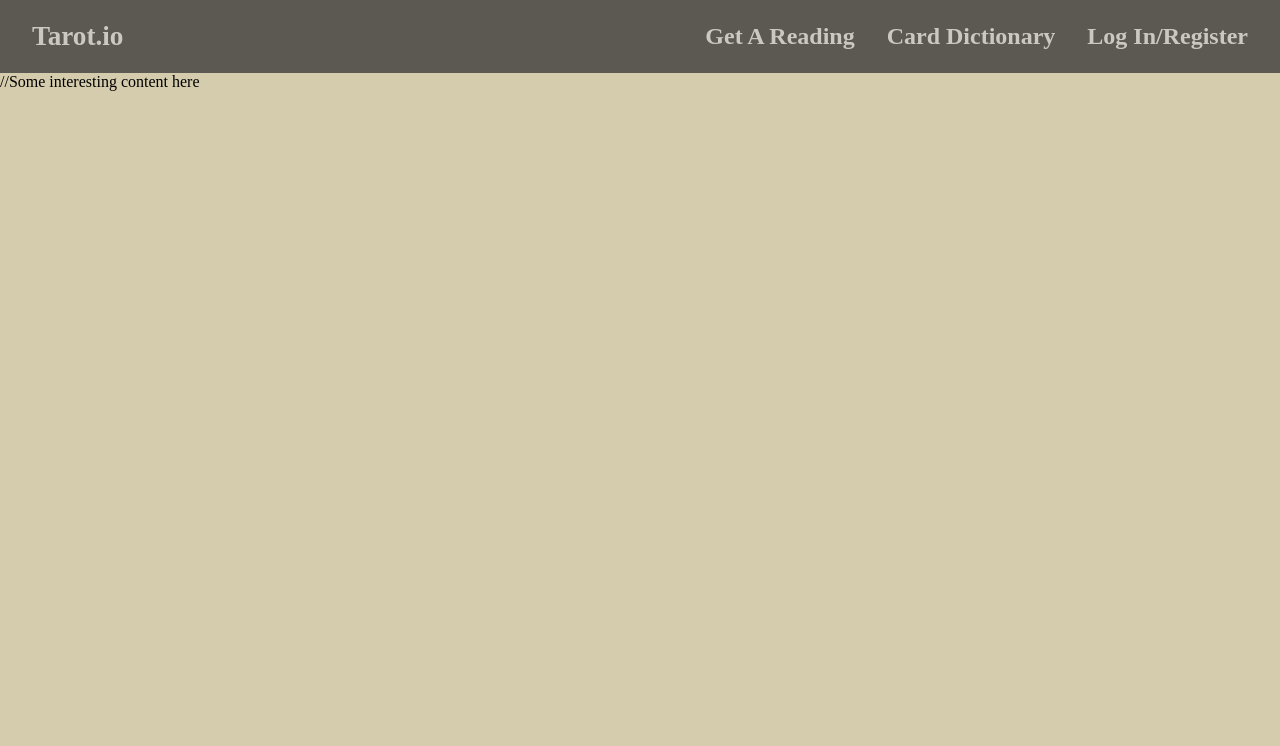
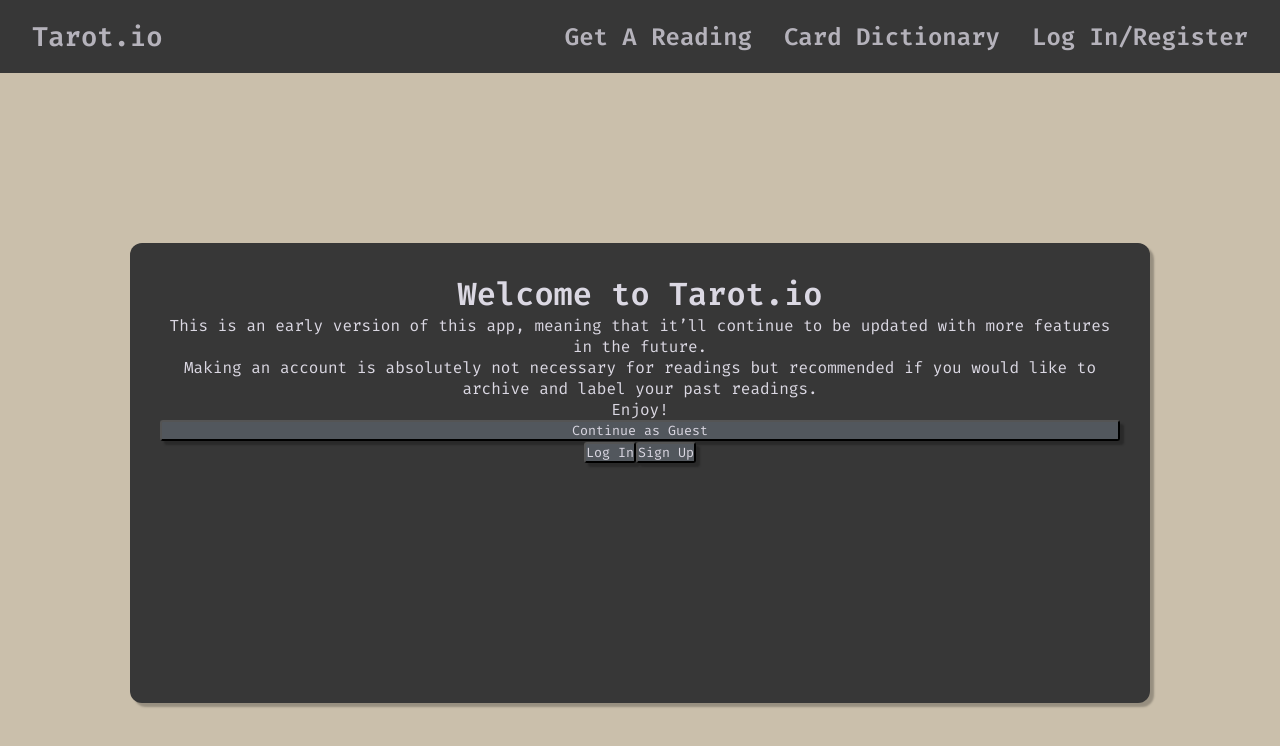
Before and after one commit to Hamblok0/Golden_Dawn, a React app: page / in a window 1280 px wide. Shown: the top 746 px of the page. Built offline with nearby package versions, Linux system fonts and the light colour scheme.

Commit message:
- Removed Log In modal component as its being moved to the Home component and will no longer be a pop up style menu - Created new intro card - Changed up a bunch of colors according to the new designs, as well as a new font

```diff
--- a/src/components/Header.js
+++ b/src/components/Header.js
@@ -1,7 +1,6 @@
 import React, { useState, useContext} from "react";
 import { UserContext } from "../Contexts/UserContext";
 import { Link } from "react-router-dom";
-import LogIn from "./Modals/LogIn";
 import UserDrop from "./Modals/UserDrop";
 import { FontAwesomeIcon } from '@fortawesome/react-fontawesome';
 import { faBars } from '@fortawesome/free-solid-svg-icons';
--- a/src/components/Home.js
+++ b/src/components/Home.js
@@ -1,9 +1,138 @@
-import React from "react";
+import React, { useState, useContext } from "react";
+import { UserContext } from "../Contexts/UserContext";
+import Axios from "axios";
+import decode from "jwt-decode";
 
 const Home = () => {
+  const api = process.env.BACKEND + "/user";
+  const [user, setUser] = useContext(UserContext);
+  const [type, setType] = useState("intro");
+  const [logIn, updateLogin] = useState({
+    email: "",
+    password: "",
+  });
+  const [signUp, updateSignUp] = useState({
+    name: "",
+    email: "",
+    password: "",
+  });
+
+  const createUser = e => {
+    Axios.put(api, signUp, { headers: { "Content-Type": "application/json" } })
+      .then(response => {
+        const user = decode(response.data);
+        setUser(user);
+        props.toggleLogIn(false);
+      })
+      .catch(err => {
+        console.log(err);
+      });
+    e.preventDefault();
+  };
+
+  const signIn = e => {
+    Axios.post(api, logIn, { headers: { "Content-Type": "application/json" } })
+      .then(response => {
+        const user = decode(response.data);
+        setUser(user);
+        props.toggleLogIn(false);
+      })
+      .catch(err => {
+        console.log(JSON.stringify(err));
+      });
+    e.preventDefault();
+  };
+
   return (
     <div className="homeWrapper">
-      //Some interesting content here
+      {type === "intro" && (
+        <div className="loginBody">
+          <div className="introText">
+            <h1>Welcome to Tarot.io</h1>
+            <p>This is an early version of this app, meaning that it’ll continue to be updated with more features in the future.</p>
+            <p>Making an account is absolutely not necessary for readings but recommended if you would like to archive and label your past readings.</p>
+            <p>Enjoy!</p>
+          </div>
+          <button>Continue as Guest</button>
+          <div className="introAccButtons">
+            <button>Log In</button>
+            <button>Sign Up</button>
+          </div>
+        </div>
+      )}
+      {type === "login" && (
+        <div className="loginBody" onClick={(e) => e.stopPropagation()}>
+          <div className="loginContent">
+            <div className="loginTitle">
+              <h1>Sign In</h1>
+            </div>
+            <form onSubmit={(e) => signIn(e)}>
+              <h2>Username:</h2>
+              <input
+                type="text"
+                name="email"
+                value={logIn.email}
+                onChange={(e) =>
+                  updateLogin({ ...logIn, email: e.target.value })
+                }
+              />
+              <h2>Password:</h2>
+              <input
+                type="text"
+                name="password"
+                value={logIn.password}
+                onChange={(e) =>
+                  updateLogin({ ...logIn, password: e.target.value })
+                }
+              />
+              <button type="submit">Submit</button>
+            </form>
+            <div className="loginChange">
+              <p onClick={() => setType("register")}>Don't have an account?</p>
+            </div>
+          </div>
+        </div>
+      )}
+      {type === "register" && (
+        <div className="loginBody" onClick={(e) => e.stopPropagation()}>
+          <div className="loginTitle">
+            <h1>Register</h1>
+          </div>
+          <form onSubmit={(e) => createUser(e)}>
+            <h2>Name:</h2>
+            <input
+              type="text"
+              name="username"
+              value={signUp.name}
+              onChange={(e) =>
+                updateSignUp({ ...signUp, name: e.target.value })
+              }
+            />
+            <h2>Email:</h2>
+            <input
+              type="text"
+              name="email"
+              value={signUp.email}
+              onChange={(e) =>
+                updateSignUp({ ...signUp, email: e.target.value })
+              }
+            />
+            <h2>Password:</h2>
+            <input
+              type="text"
+              name="password"
+              value={signUp.password}
+              onChange={(e) =>
+                updateSignUp({ ...signUp, password: e.target.value })
+              }
+            />
+            <button type="submit">Submit</button>
+          </form>
+          <div className="loginChange">
+            <p onClick={() => setType("login")}>Already have an account?</p>
+          </div>
+        </div>
+      )}
     </div>
   );
 };
--- a/src/components/Modals/LogIn.js
+++ /dev/null
@@ -1,125 +0,0 @@
-import React, { useState, useContext } from "react";
-import { UserContext } from "../../Contexts/UserContext";
-import Axios from "axios";
-import decode from "jwt-decode";
-
-const LogIn = props => {
-  const api = process.env.BACKEND + "/user";
-  const [user, setUser] = useContext(UserContext);
-  const [type, setType] = useState("login");
-  const [logIn, updateLogin] = useState({
-    email: "",
-    password: "",
-  });
-  const [signUp, updateSignUp] = useState({
-    name: "",
-    email: "",
-    password: "",
-  });
-
-  const createUser = e => {
-    Axios.put(api, signUp, { headers: { "Content-Type": "application/json" } })
-      .then(response => {
-        const user = decode(response.data);
-        setUser(user);
-        props.toggleLogIn(false);
-      })
-      .catch(err => {
-        console.log(err);
-      });
-    e.preventDefault();
-  };
-
-  const signIn = e => {
-    Axios.post(api, logIn, { headers: { "Content-Type": "application/json" } })
-      .then(response => {
-        const user = decode(response.data);
-        setUser(user);
-        props.toggleLogIn(false);
-      })
-      .catch(err => {
-        console.log(JSON.stringify(err));
-      });
-    e.preventDefault();
-  };
-
-  return (
-    <div className="loginWrapper" onClick={() => props.toggleLogIn(false)}>
-      {type === "login" && (
-        <div className="loginBody" onClick={(e) => e.stopPropagation()}>
-          <div className="loginContent">
-            <div className="loginTitle">
-              <h1>Sign In</h1>
-            </div>
-            <form onSubmit={(e) => signIn(e)}>
-              <h2>Username:</h2>
-              <input
-                type="text"
-                name="email"
-                value={logIn.email}
-                onChange={(e) =>
-                  updateLogin({ ...logIn, email: e.target.value })
-                }
-              />
-              <h2>Password:</h2>
-              <input
-                type="text"
-                name="password"
-                value={logIn.password}
-                onChange={(e) =>
-                  updateLogin({ ...logIn, password: e.target.value })
-                }
-              />
-              <button type="submit">Submit</button>
-            </form>
-            <div className="loginChange">
-              <p onClick={() => setType("register")}>Don't have an account?</p>
-            </div>
-          </div>
-        </div>
-      )}
-      {type === "register" && (
-        <div className="loginBody" onClick={(e) => e.stopPropagation()}>
-          <div className="loginTitle">
-            <h1>Register</h1>
-          </div>
-          <form onSubmit={(e) => createUser(e)}>
-            <h2>Name:</h2>
-            <input
-              type="text"
-              name="username"
-              value={signUp.name}
-              onChange={(e) =>
-                updateSignUp({ ...signUp, name: e.target.value })
-              }
-            />
-            <h2>Email:</h2>
-            <input
-              type="text"
-              name="email"
-              value={signUp.email}
-              onChange={(e) =>
-                updateSignUp({ ...signUp, email: e.target.value })
-              }
-            />
-            <h2>Password:</h2>
-            <input
-              type="text"
-              name="password"
-              value={signUp.password}
-              onChange={(e) =>
-                updateSignUp({ ...signUp, password: e.target.value })
-              }
-            />
-            <button type="submit">Submit</button>
-          </form>
-          <div className="loginChange">
-            <p onClick={() => setType("login")}>Already have an account?</p>
-          </div>
-        </div>
-      )}
-    </div>
-  );
-};
-
-export default LogIn;
--- a/src/main.scss
+++ b/src/main.scss
@@ -1,13 +1,17 @@
-$paleGold: #d5ccad;
+@import url('https://fonts.googleapis.com/css2?family=Fira+Code:wght@400;500;600&display=swap');
+$mainBackground: #CABFAB;
+$modal: #DFD8C8;
 $silk: #dcd0c0;
-$paper: #f4f4f4;
+$paper: #DBD8E3;
 $charcoal: #373737;
+$lightChar: #52575D;
 $opacity: 0.77;
 $goldShadow: #b7af94;
 
 * {
   margin: 0;
   padding: 0;
+  font-family: 'Fira Code', monospace;
 }
 
 html {
@@ -15,9 +19,17 @@ html {
 }
 
 body {
-  background-color: $paleGold;
+  background-color: $mainBackground;
+  height: 100%;
 }
 
+#root {
+  height: 100%;
+}
+
+.main {
+  height: 100%;
+}
 /* HEADER */
 
 header {
@@ -26,7 +38,6 @@ header {
   justify-content: space-between;
   grid-template-columns: 1fr 3fr 1fr;
   height: 73px;
-  opacity: $opacity;
   color: $paper;
 
   a {
@@ -71,20 +82,61 @@ header {
 
 /* HOME */
 
-@mixin homeNav() {
+.homeWrapper {
+  display: flex;
+  justify-content: center;
+  align-items: center;
+  height: 100%;
+}
+
+.loginBody {
   display: flex;
   flex-direction: column;
-  color: $charcoal;
+  align-self: center;
+  background-color: $charcoal;
+  box-shadow: 4px 4px 2px rgba(0, 0, 0, 0.25);
+  width: 75vw;
+  height: 50vh;
+  padding: 30px;
+  border-radius: 12px;
+  color: $paper;
   text-align: center;
-  img {
-    margin-top: 1.5em;
-    width: 200px;
-    height: 200px;
+
+  button {
+    background-color: $lightChar;
+    color: $paper;
+    border-radius: 3px;
+    box-shadow: 4px 4px 2px rgba(0, 0, 0, 0.25);
   }
-  h3 {
-    margin-top: 2.3em;
-    font-size: 1.5em;
+
+  form {
+    margin: 30px 0 50px 30px;
+    display: flex;
+    flex-direction: column;
   }
+
+  input {
+    margin-bottom: 20px;
+    width: 70%;
+    height: 30px;
+    background-color: rgba(0, 0, 0, 0);
+    border-top: none;
+    border-left: none;
+    border-right: none;
+    border-bottom: 1px solid $paper;
+    color: $paper;
+  }
+}
+
+.loginTitle {
+  width: 100%;
+  text-align: center;
+}
+
+.loginChange {
+  width: 100%;
+  text-align: right;
+  float: bottom;
 }
 
 /* SPREAD */
@@ -92,7 +144,7 @@ header {
 @mixin spreadTriads() {
   display: flex;
   flex-direction: column;
-  background-color: $paleGold;
+  background-color: $mainBackground;
   color: $charcoal;
   align-items: center;
   justify-content: center;
@@ -394,70 +446,6 @@ header {
   }
 }
 
-/* LOG IN MODAL */
-
-.loginWrapper::before {
-  background: inherit;
-  content: "";
-  position: fixed;
-  top: 0;
-  left: 0;
-  right: 0;
-  bottom: 0;
-  box-shadow: inset 0 0 2000px rgba(0, 0, 0, 0.9);
-  filter: blur(10px);
-}
-
-.loginWrapper {
-  display: flex;
-  justify-content: center;
-  position: fixed;
-  top: 0;
-  height: 100vh;
-  width: 100vw;
-  background-color: rgba(0, 0, 0, 0.4);
-}
-
-.loginBody {
-  z-index: 100;
-  display: flex;
-  flex-direction: column;
-  align-self: center;
-  background-color: rgba(0, 0, 0, 0.8);
-  width: 500px;
-  padding: 30px;
-  border-radius: 3px;
-  color: $paper;
-  form {
-    margin: 30px 0 50px 30px;
-    display: flex;
-    flex-direction: column;
-  }
-
-  input {
-    margin-bottom: 20px;
-    width: 70%;
-    height: 30px;
-    background-color: rgba(0, 0, 0, 0);
-    border-top: none;
-    border-left: none;
-    border-right: none;
-    border-bottom: 1px solid $paper;
-    color: $paper;
-  }
-}
-
-.loginTitle {
-  width: 100%;
-  text-align: center;
-}
-
-.loginChange {
-  width: 100%;
-  text-align: right;
-  float: bottom;
-}
-
 /* USER DROP MODAL */
 .userDrop {
   position: absolute;
```
Also changed, not shown: 1 other file (tests, documents, lock files or other folders).
